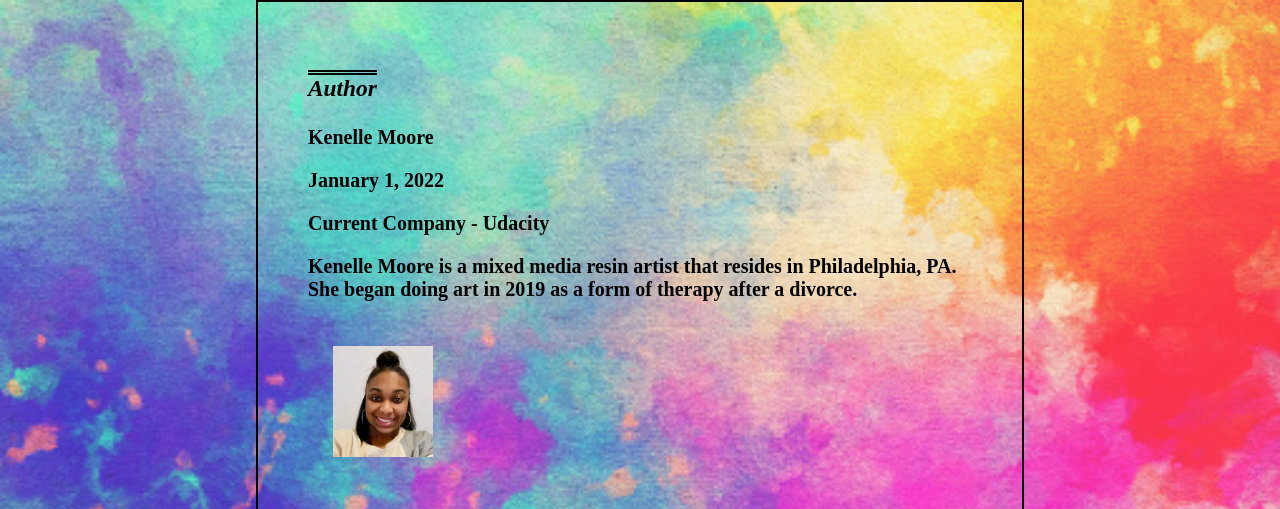
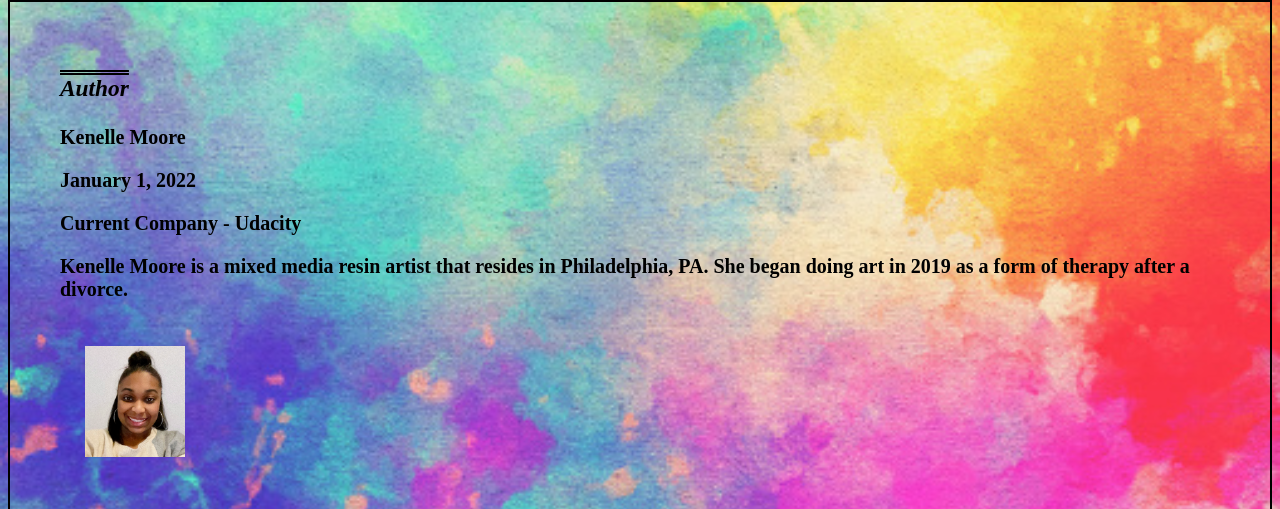
Before and after one commit to CodeGazer90/BlogPostProject, a plain HTML site: page blogpost.html in a window 1280 px wide. Shown: the part 118-627 px from the top of the page. Drawn offline with Linux system fonts and the light colour scheme.

Commit message:
fixing width

```diff
--- a/CSS/blogpost.css
+++ b/CSS/blogpost.css
@@ -6,7 +6,7 @@
     }
 
 .containerb {
-    width:60vw;
+    /* width:60vw; */
     height: 100vh;
     font-weight: bold;
 
```
